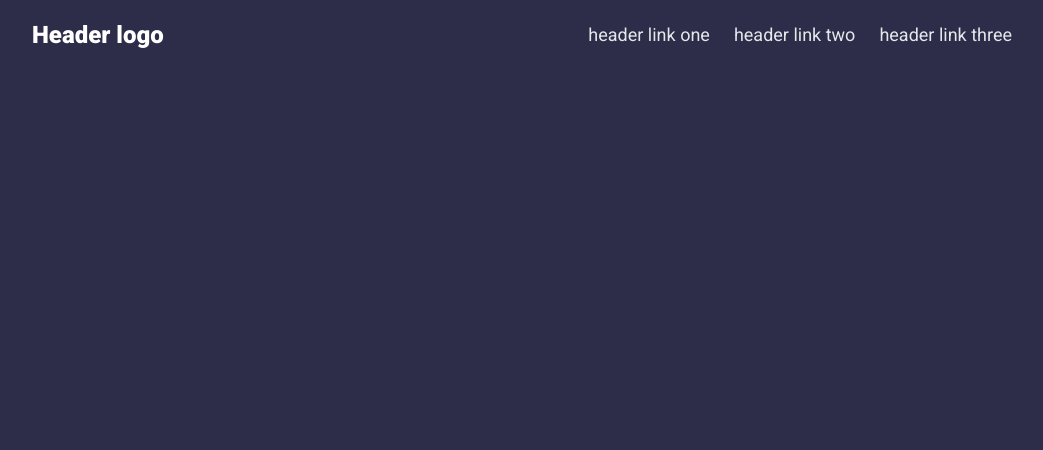
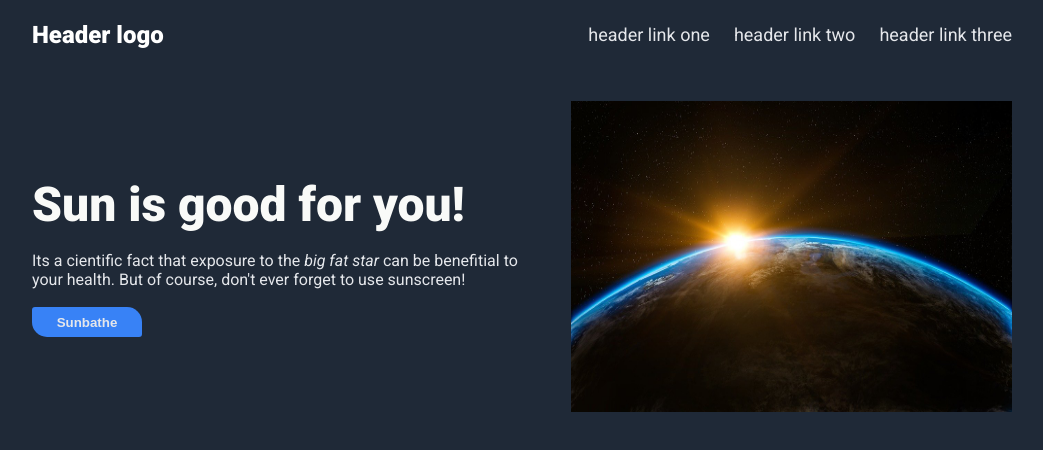
Before and after one commit to bardoneon/landing_page, a plain HTML site: page index.html in a window 1280 px wide. Shown: the whole page, without its empty margins (118-1161 px from the left). Drawn offline with Linux system fonts and the light colour scheme.

Commit message:
Added images and first section

```diff
--- a/index.html
+++ b/index.html
@@ -15,7 +15,14 @@
             <li><a href="#">header link two</a></li>
             <li><a href="#">header link three</a></li>
          </ul>
-
+    </div>
+    <div class="first">
+     <div class="presentation">
+         <div class="title">Sun is good for you!</div>
+         <div class="description">Its a cientific fact that exposure to the <em>big fat star</em> can be benefitial to your health. But of course, don't ever forget to use sunscreen! </div>
+         <button class="button">Sunbathe</button>
+     </div>
+     <img src="./images/sun1.jpg" alt="Sun-over-earth" class="sun1">
     </div>
 
 </body>
--- a/style.css
+++ b/style.css
@@ -1,7 +1,7 @@
 @import url('https://fonts.googleapis.com/css2?family=Roboto:ital,wght@0,100;0,300;0,400;0,500;0,700;0,900;1,100;1,300;1,400;1,500;1,700&display=swap');
 
 body {
-    background-color: rgb(45, 45, 73);
+    background-color: #1F2937;
     margin-left: 150px;
     margin-right: 150px;
     font-family: "Roboto", sans-serif;
@@ -11,6 +11,7 @@ body {
     display: flex;
     justify-content: space-between;
     align-items: center;
+    margin-bottom: 40px;
 }
 
 .logo {
@@ -30,3 +31,43 @@ a {
     color: #E5E7EB;
     font-size: 18px;
 }
+
+.first {
+    display: flex;
+    gap: 16px;
+    justify-content: space-between;
+}
+
+.presentation {
+    display: flex;
+    flex-direction: column;
+    gap: 18px;
+    padding-top: 75px;
+    padding-bottom: 75px;
+    width: 500px;
+}
+
+.title {
+    font-size: 48px;
+    font-weight: 900;
+    color: #F9FAF8;
+}
+
+.description {
+    color: #E5E7EB;
+}
+
+.button {
+    width: 110px;
+    height: 30px;
+    background-color: #3882F6;
+    color: #E5E7EB;
+    font-weight: 700;
+    border-radius: 3px 15px;
+    border: none;
+}
+
+.sun1 {
+  max-width: 45%;
+  height: auto;
+}
```
Also changed, not shown: images/sun1.jpg (added).
